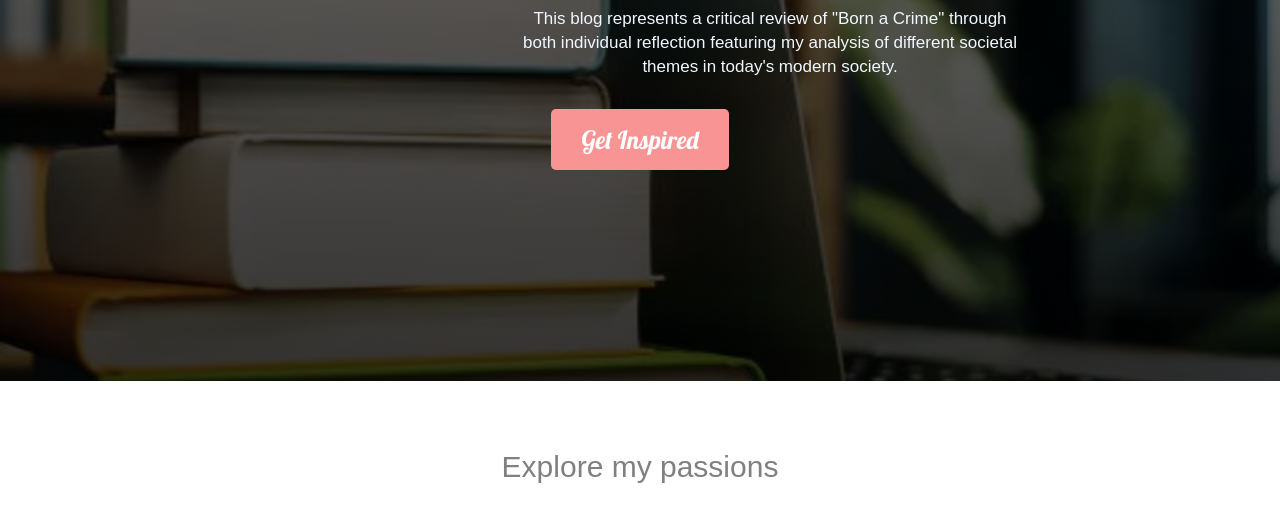
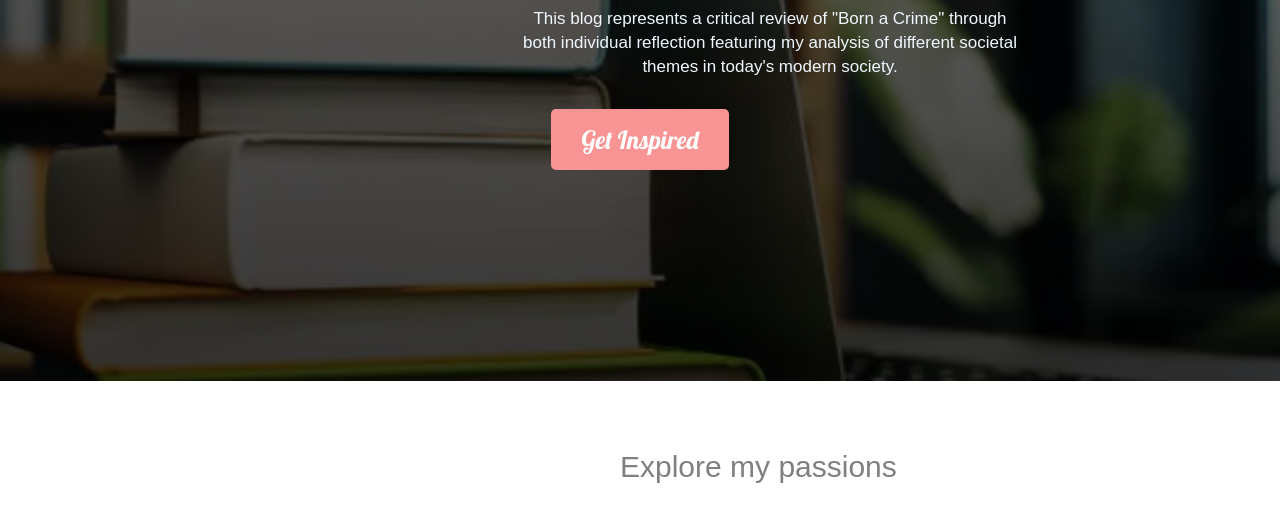
Before and after one commit to paulathejennifer/my-Blog, a plain HTML site: page index.html in a window 1280 px wide. Shown: the part 419-929 px from the top of the page. Drawn offline with Linux system fonts and the light colour scheme.

```diff
--- a/nombuyiselo-legacy.css
+++ b/nombuyiselo-legacy.css
@@ -131,7 +131,7 @@
 }
 
 #my-passions-grid h1 {
-    text-align: center;
+    margin-left: 600px;
     font-size: 30px;
     color: gray;
     font-weight: 100;
```
